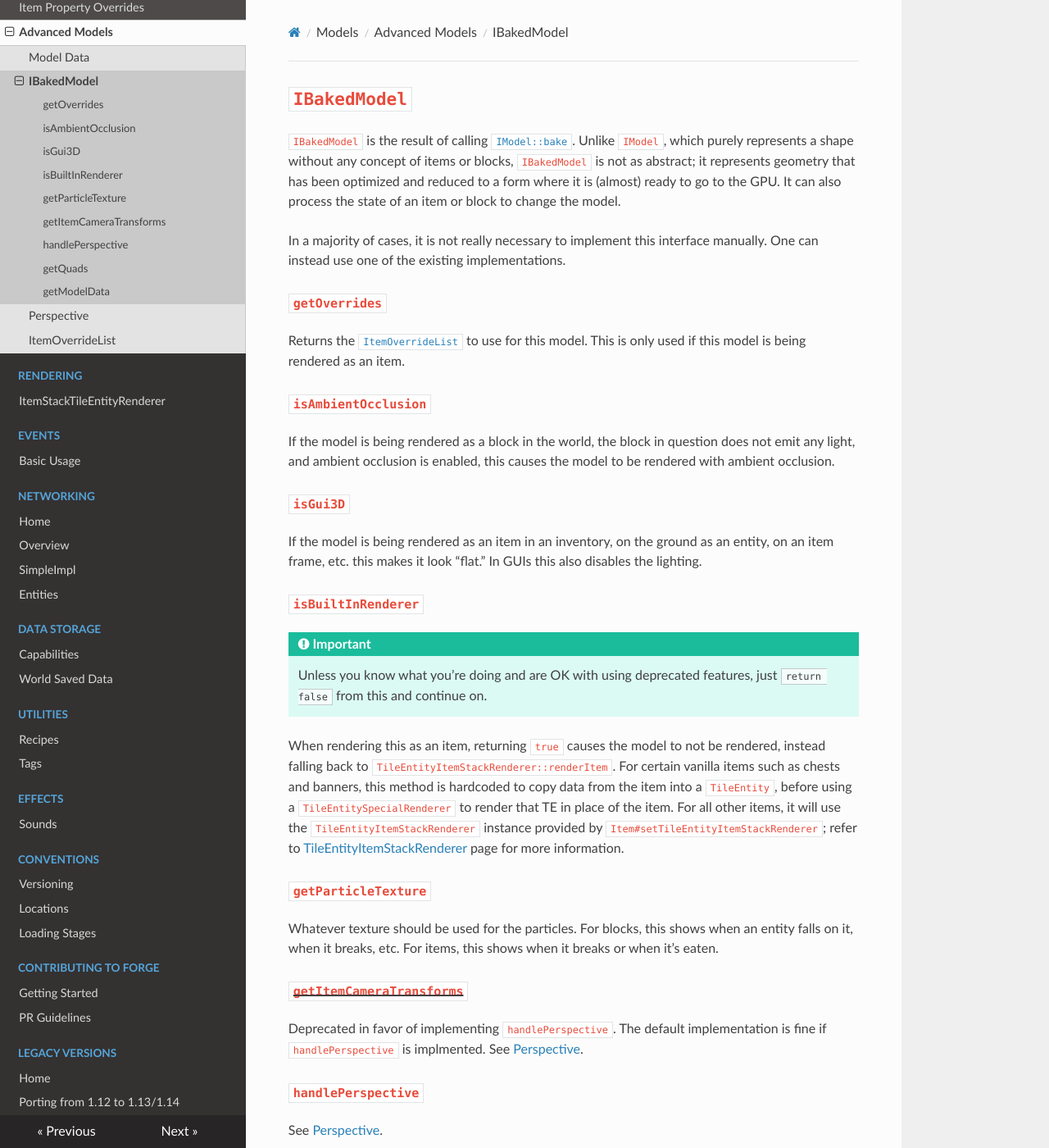
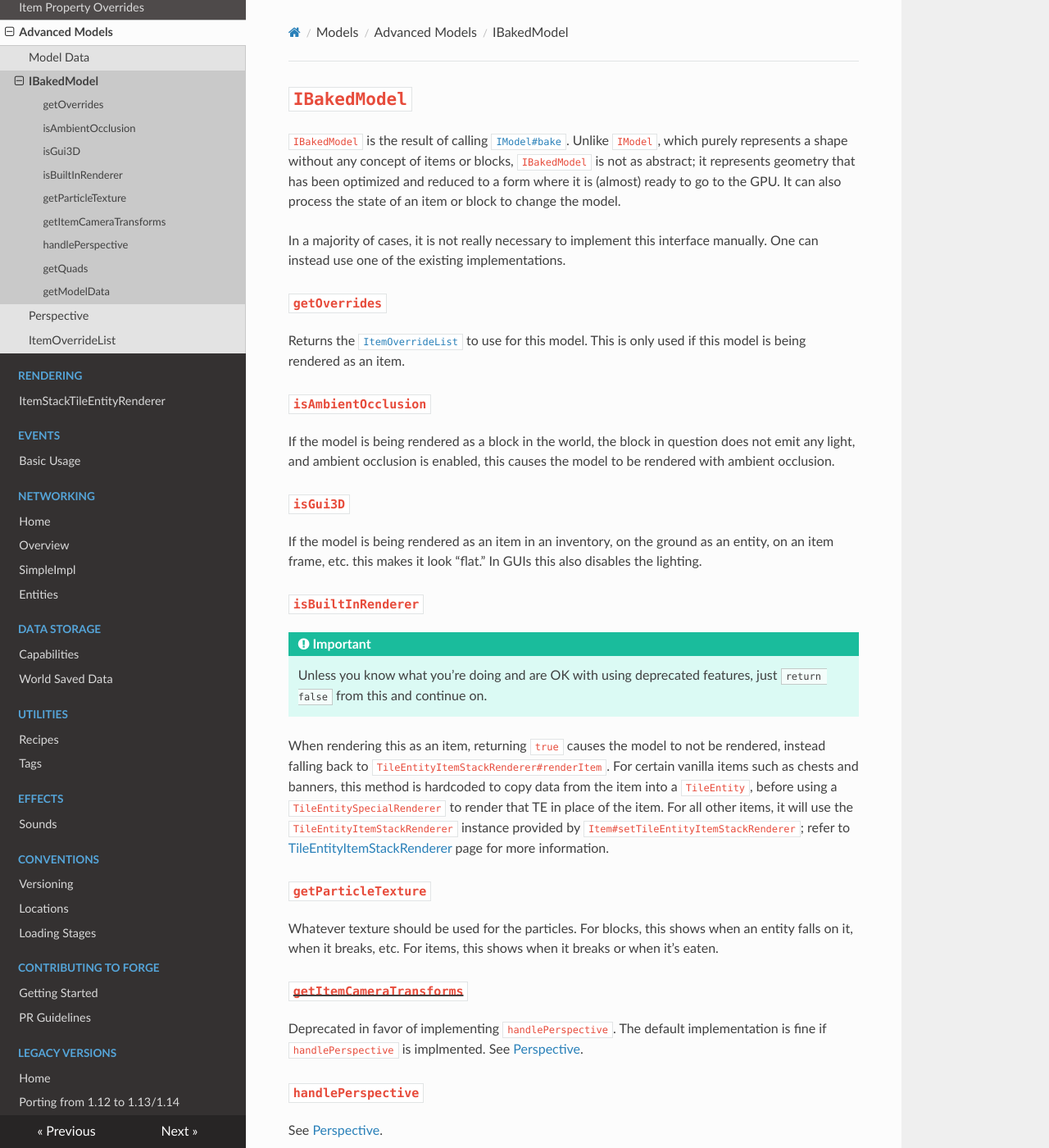
Before and after one commit to MinecraftForge/Documentation, an MkDocs documentation site: the page built from docs/models/advanced/ibakedmodel.md, in a window 1280 px wide and 1400 px high. Shown: the whole window at 82% size. Built offline with MkDocs 1.6.1, drawn with Linux system fonts in a browser that asks for light colours; nearby versions of some CDN libraries; some of the changed text lies outside the part shown.

Commit message:
Made appropriate adjustments

```diff
--- a/docs/models/advanced/ibakedmodel.md
+++ b/docs/models/advanced/ibakedmodel.md
@@ -1,7 +1,7 @@
 `IBakedModel`
 =============
 
-`IBakedModel` is the result of calling [`IModel::bake`][IModel::bake]. Unlike `IModel`, which purely represents a shape without any concept of items or blocks, `IBakedModel` is not as abstract; it represents geometry that has been optimized and reduced to a form where it is (almost) ready to go to the GPU. It can also process the state of an item or block to change the model.
+`IBakedModel` is the result of calling [`IModel#bake`][IModel#bake]. Unlike `IModel`, which purely represents a shape without any concept of items or blocks, `IBakedModel` is not as abstract; it represents geometry that has been optimized and reduced to a form where it is (almost) ready to go to the GPU. It can also process the state of an item or block to change the model.
 
 In a majority of cases, it is not really necessary to implement this interface manually. One can instead use one of the existing implementations.
 
@@ -22,7 +22,7 @@ If the model is being rendered as an item in an inventory, on the ground as an e
 !!! important
     Unless you know what you're doing and are OK with using deprecated features, just `return false` from this and continue on.
 
-When rendering this as an item, returning `true` causes the model to not be rendered, instead falling back to `TileEntityItemStackRenderer::renderItem`. For certain vanilla items such as chests and banners, this method is hardcoded to copy data from the item into a `TileEntity`, before using a `TileEntitySpecialRenderer` to render that TE in place of the item. For all other items, it will use the `TileEntityItemStackRenderer` instance provided by `Item#setTileEntityItemStackRenderer`; refer to [TileEntityItemStackRenderer][teisr] page for more information.
+When rendering this as an item, returning `true` causes the model to not be rendered, instead falling back to `TileEntityItemStackRenderer#renderItem`. For certain vanilla items such as chests and banners, this method is hardcoded to copy data from the item into a `TileEntity`, before using a `TileEntitySpecialRenderer` to render that TE in place of the item. For all other items, it will use the `TileEntityItemStackRenderer` instance provided by `Item#setTileEntityItemStackRenderer`; refer to [TileEntityItemStackRenderer][teisr] page for more information.
 
 ### `getParticleTexture`
 
@@ -50,7 +50,7 @@ The `Random` parameter is used for randomised models.
 
 This method provides the [`IModelData`][modeldata] instance to the `getQuads` method and has access to the `ILightReader` world, `BlockPos` for the block which is being rendered and the [`IModelData`][modeldata] instance as passed from the `TileEntity`. By default this will pass the [`IModelData`][modeldata] parameter straight to the `getQuads` method but can be used to modify `ModelProperty`'s (see [Model Data][modeldata]). An example use case of this method is to provide the `BlockState` to render for a camouflage block from the neighbouring blocks.
 
-[IModel::bake]: imodel.md#bake
+[IModel#bake]: imodel.md#bake
 [Perspective]: perspective.md
 [ItemOverrideList]: itemoverridelist.md
 [modeldata]: modeldata.md
```
Also changed, not shown: other parts of docs/models/advanced/ibakedmodel.md (+1 -1 lines), docs/models/advanced/modeldata.md (+9 -9 lines).
